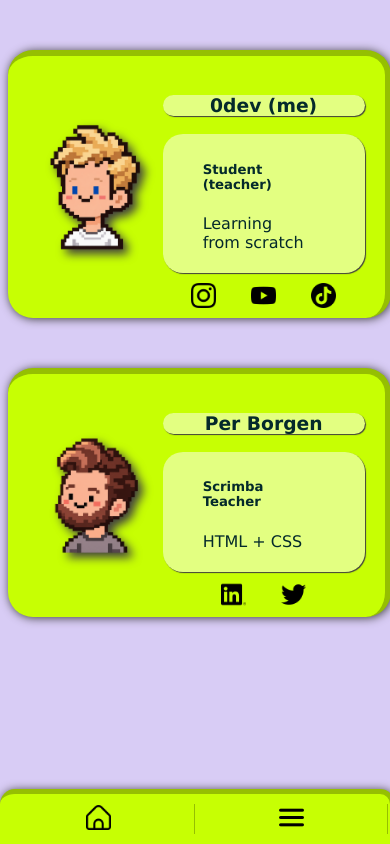
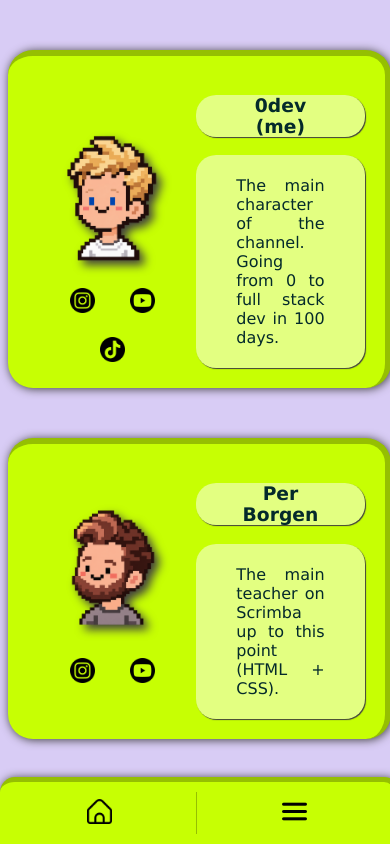
Before and after one commit to 0-2-dev/business-card, a website built with Vite: page index.html in a window 390 px wide. Built offline with nearby package versions, Linux system fonts and the light colour scheme.

Commit message:
more mobile friendly?

```diff
--- a/index.html
+++ b/index.html
@@ -4,51 +4,93 @@
         <link rel="stylesheet" href="styles.css">
     </head>
     <body>
-        <div class="main">
     <!--0dev-->
             <div class="card">
+                <div class ="img-box">
+
+                    <div>
                         <img class="avatar" src="./images/avatars/0dev.png" alt="Pixel art avater of 0dev smiling">
+                    </div>
+
+                    <div class="socials">
+                        <a href="https://www.instagram.com/0_2_dev?vrfl=MW16ejhrNTJiNm13Zw=="><img src="./images/icons/socials/insta.png" class="socials"></a>
+                        <a href="https://youtube.com/@0_2_dev?si=YtXOmoIwo028xqcW"><img src="./images/icons/socials/youtube.png" class="socials"></a>
+                        <a href="https://www.tiktok.com/@0_2_dev?_r=1&_t=ZS-9BOYmgc5TVd"><img src="./images/icons/socials/tiktok.png" class="socials"></a>
+                    </div>
+
+                </div>
+
                 <div class="txt-box">
+
                     <div class="txt-heading">
                         <h3>0dev (me)</h3>
                     </div>
+
                     <div class="txt-body">
-                 <h5>Student (teacher)</h5>
-                 <p>Learning <br>from scratch</p>
+                        <p>The main character of the channel.
+                        Going from 0 to full stack dev in 100 days.</p>
                     </div>
-            <div class="icon">
-                <a href="https://www.instagram.com/0_2_dev?vrfl=MW16ejhrNTJiNm13Zw=="><img src="./images/icons/instagram.png" class="socials"></a>
-                <a href="https://youtube.com/@0_2_dev?si=YtXOmoIwo028xqcW"><img src="./images/icons/youtube.png" class="socials"></a>
-                <a href="https://www.tiktok.com/@0_2_dev?_r=1&_t=ZS-9BOYmgc5TVd"><img src="./images/icons/tiktok-circle.png" class="socials"></a>
+
                 </div>
+
             </div>
+
+    <!--0dev-->
+            <div class="card">
+                <div class ="img-box">
+
+                    <div>
+                        <img class="avatar" src="./images/avatars/per.png" alt="Pixel art avater of Per Borgen smiling">
                     </div>
-    <!--Per-->
-            <div class="card">
-                <img class="avatar" src="./images/avatars/per.png" alt="Pixel art avater of Per Borgen smiling">
+
+                    <div class="socials">
+                        <a href="https://www.instagram.com/perborgen/"><img src="./images/icons/socials/insta.png" class="socials"></a>
+                        <a href="https://www.youtube.com/channel/UCNW7HDseZb6N3nKUEP6uLag"><img src="./images/icons/socials/youtube.png" class="socials"></a>
+                    </div>
+
+                </div>
+
                 <div class="txt-box">
+
                     <div class="txt-heading">
                         <h3>Per Borgen</h3>
                     </div>
+
                     <div class="txt-body">
-                 <h5>Scrimba Teacher</h5>
-                 <p>HTML + CSS</p>
-            </div>
-            <div class="icon">
-                <a href="https://www.linkedin.com/in/perborgen/"><img src="./images/icons/linkedin.png" class="socials"></a>
-                <a href="https://x.com/perborgen?lang=en"><img src="./images/icons/twitter.png" class="socials"></a>
-            </div>
-            </div>
-            </div>
+                        <p>The main teacher on Scrimba up to this point
+                            (HTML + CSS).</p>
                     </div>
 
+                </div>
+
+            </div>
+
+<!-- Nav-bar-->
             <div class="bottom">
+
                 <button>
                     <img class="icon" src="./images/icons/home.png" alt ="icon1">
                 </button>
+
                 <button>
                     <img class="icon" src="./images/icons/menu-burger.png" alt ="icon3">
                 </button>
+
             </div>
+
+<script>
+  document.querySelectorAll('.avatar').forEach(img => {
+    img.addEventListener('click', () => {
+      img.classList.remove('is-wiggling');
+      void img.offsetWidth;
+      img.classList.add('is-wiggling');
+    });
+
+    img.addEventListener('animationend', () => {
+      img.classList.remove('is-wiggling');
+    });
+  });
+</script>
+
     </body>
 </html>
--- a/styles.css
+++ b/styles.css
@@ -7,20 +7,37 @@
 }
 
 body{
+    display: block;
     background-color: var(--sec-color);
     color: var(--text-color);
     font-family: Verdana, Geneva, Tahoma, sans-serif;
 }
 
 /*Cards*/
+.img{
+    width: 50%;
+}
 
 .avatar {
-    width: 40%;
-    height: 40%;
+    width: 80%;
+    height: 80%;
     border-radius: 50px;
     -webkit-filter: drop-shadow(5px 5px 5px rgb(64, 63, 63));
     filter: drop-shadow(5px 5px 5px rgb(64, 63, 63));
+    cursor: pointer;
+    -webkit-tap-highlight-color: transparent;
+    user-select: none;
+}
 
+.avatar.is-wiggling {
+  animation: wiggle 0.5s ease-in-out;
+}
+
+@keyframes wiggle {
+  0%, 100% { transform: rotate(0deg); }
+  25% { transform: rotate(-6deg); }
+  50% { transform: rotate(6deg); }
+  75% { transform: rotate(-4deg); }
 }
 
 .card {
@@ -46,18 +63,21 @@ body{
 /*The text box in the card*/
 .txt-heading{
     border-radius: 20px;
+    margin: auto auto;
     padding: 0px 40px;
     background-color: color-mix(in srgb, var(--pop-color), white 50%);
     color: var(--text-color);
     box-shadow: 1px 1px 1px rgb(64, 63, 63);
+    text-align: center;
 }
 
 .txt-body{
     border-radius: 20px;
+    margin: auto auto;
     padding: 5px 40px;
     background-color: color-mix(in srgb, var(--pop-color), white 50%);
     color: var(--text-color);
-    text-align: left;
+    text-align: justify;
     box-shadow: 1px 1px 1px rgb(64, 63, 63);
 }
 
@@ -76,11 +96,16 @@ body{
     position:fixed;
     bottom: 0;
     left: 0;
-    width: 99%;
+    width: 100%;
+    height:5%;
     background-color: var(--pop-color);
     border-top-left-radius: 15px;
     border-top-right-radius: 15px;
     box-shadow: 1px 1px 10px rgb(64, 63, 63);
+}
+
+.icon{
+    height: 25px;
 }
 
 button{
@@ -95,6 +120,14 @@ button{
 
 }
 
-.icon{
-    height: 25px;
+.img-box{
+    width: 50%;
+    justify-content: space-around;
 }
+
+.txt-box{
+    width: 50%;
+    display: block;
+    align-items: center;
+    text-align: center;
+}
```
Also changed, not shown: images/icons/instagram.png (deleted), images/icons/linkedin.png (deleted), images/icons/socials/insta.png (added), images/icons/socials/tiktok.png (renamed from images/icons/tiktok-circle.png), images/icons/socials/youtube.png (added), images/icons/twitter.png (deleted), images/icons/youtube.png (deleted). Lines whose indentation alone changed are shown as unchanged.
